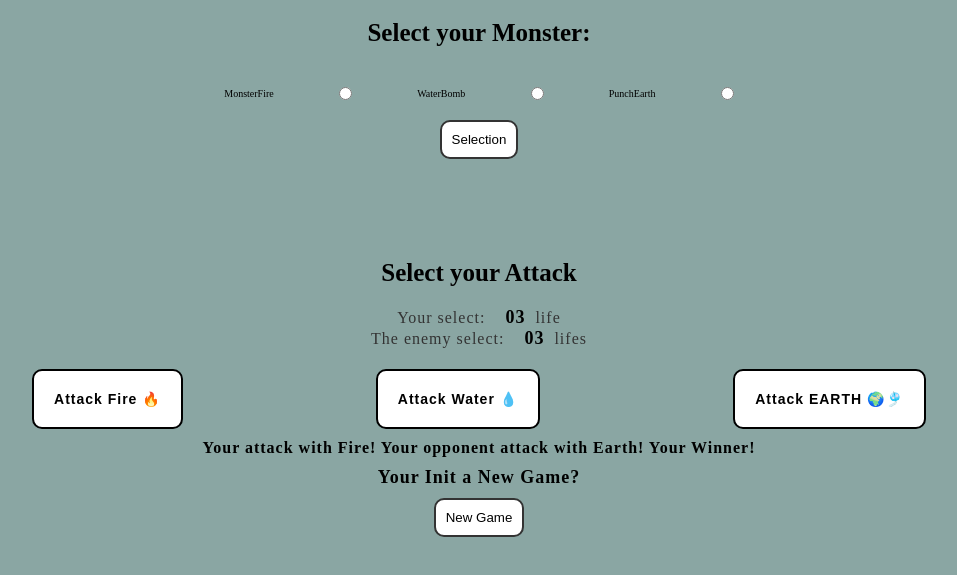
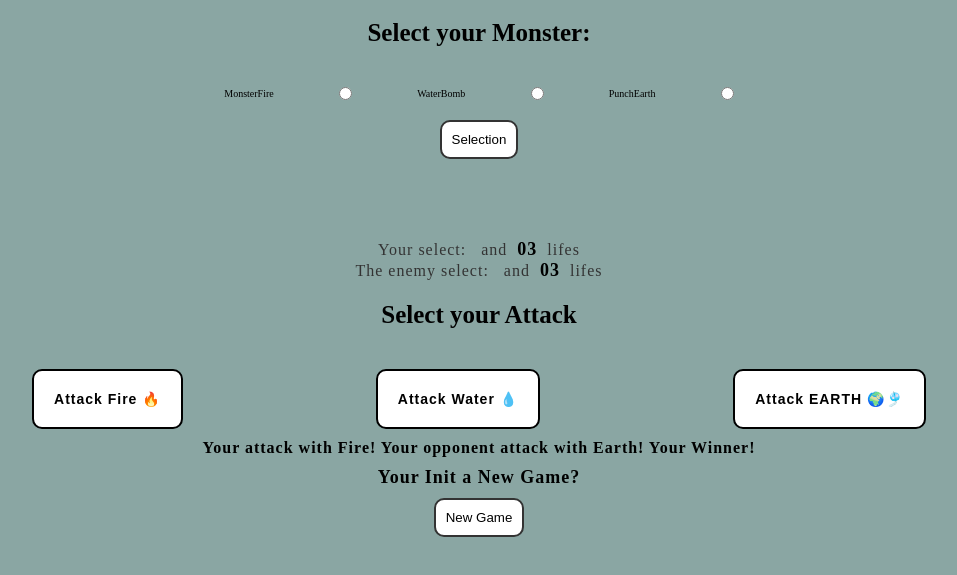
Before and after one commit to Christiano0407/curso_programacion_basico, a website: page src/mokepon/mokepon.html in a window 1280 px wide. Shown: the part 99-674 px from the top of the page, without its empty margins (161-1118 px from the left). Drawn offline with Linux system fonts and the light colour scheme.

Commit message:
enemy part attack 05

```diff
--- a/src/mokepon/mokepon.html
+++ b/src/mokepon/mokepon.html
@@ -29,14 +29,14 @@
 
             <div class="childMonster" id="IdChildMonster"></div>
             <div id="idMonsterEnemy" class="monsterEnemy"></div>
+            <p class="textAttack">Your select: <span id="playerMonster"></span> and <span is="lifesPlayer">03</span>
+                lifes</p>
+            <p class="textAttack">The enemy select:<span id="enemyMonster"></span> and <span id="lifesEnemey">03</span>
+                lifes</p>
         </section>
 
         <section class="select-attack">
             <h2 class="attack-Select">Select your Attack</h2>
-            <p class="textAttack">Your select: <span id="playerMonster"></span> <span is="lifesPlayer">03</span>
-                life</p>
-            <p class="textAttack">The enemy select:<span id="enemyMonster"></span> <span id="lifesEnemey">03</span>
-                lifes</p>
             <!-- Mokepon List Attack -->
             <div class="mokeponList">
                 <button id="btnMokeponFire" class="btn btnMokepon">
--- a/src/mokepon/styleMokepon.css
+++ b/src/mokepon/styleMokepon.css
@@ -186,7 +186,7 @@ span {
     margin-bottom: 1rem;
 }
 
-/* == AppendChield*/
+/* == AppendChild*/
 .childMonster {
     width: 100%;
     margin: 2rem auto;
@@ -198,6 +198,7 @@ span {
 .monsterImg {
     border-radius: 2rem;
     padding: 5px;
+    object-fit: cover;
 }
 
 .monsterEnemy {
```
